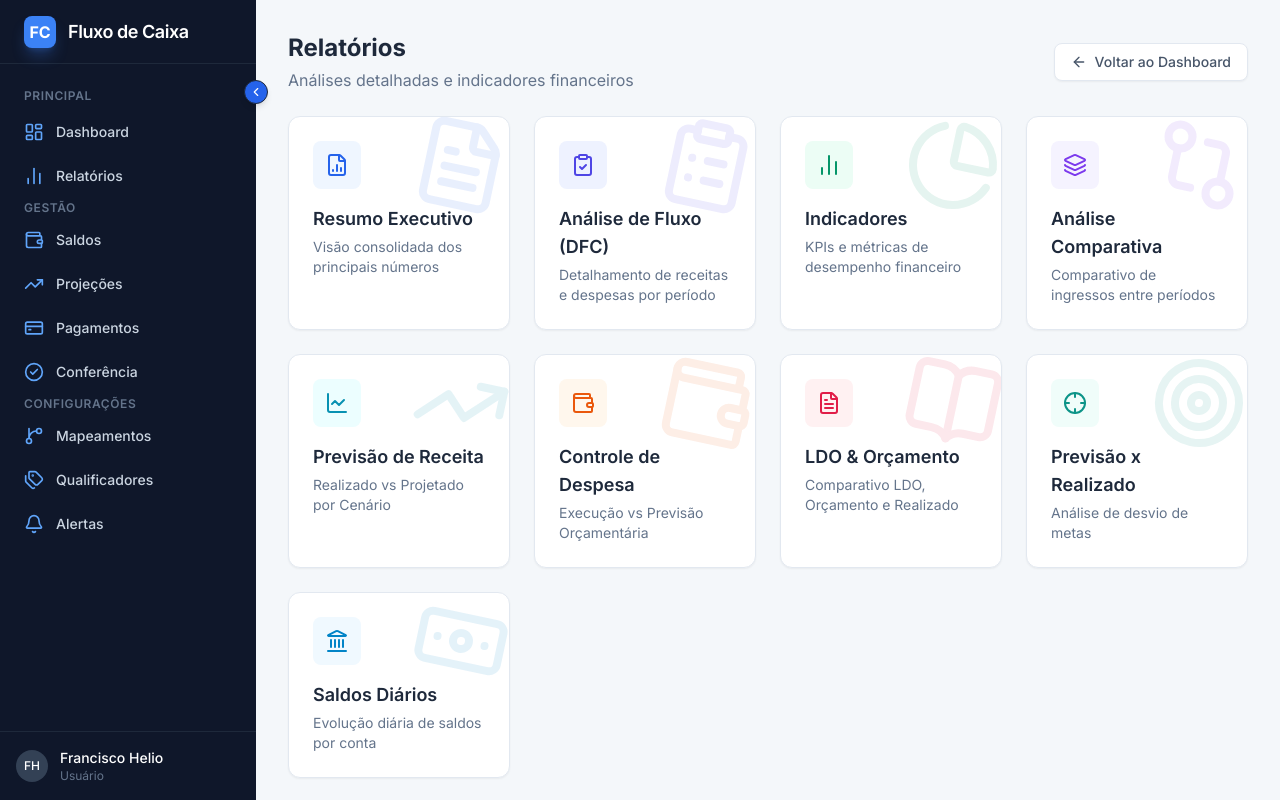
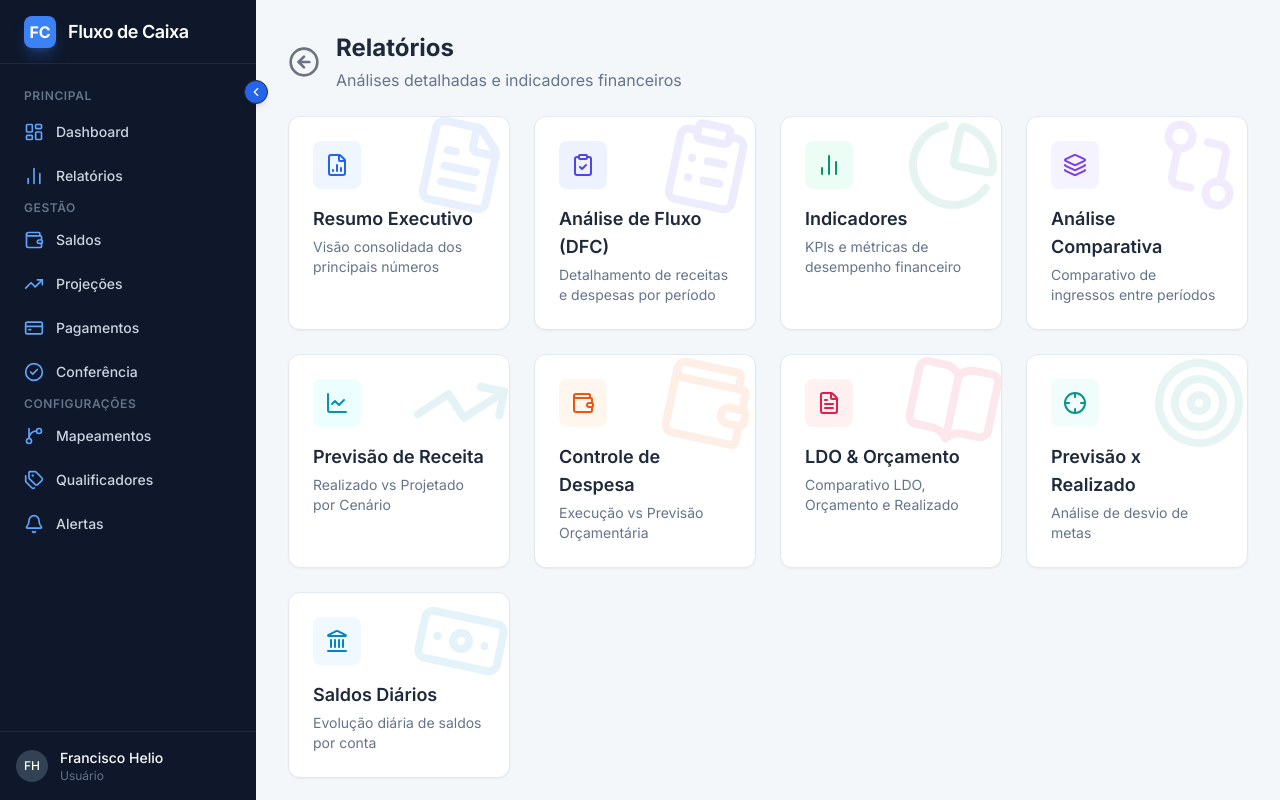
Before and after one commit to heliojunior1/FluxoDeCaixa, a FastAPI app: template templates/relatorios.html in a window 1280 px wide. Run offline with FastAPI, Linux system fonts and the light colour scheme; the template is opened without the code that fills it, so the values that code supplies are empty; parts of the project's set-up code (start-up, migrations or seed data) failed here and were passed over; some libraries are stand-ins or nearby versions.

Commit message:
Altera o volta de voltar para padronizar o comportamento

```diff
--- a/templates/relatorios.html
+++ b/templates/relatorios.html
@@ -3,16 +3,14 @@
 
 <div class="space-y-6">
     <!-- Header -->
-    <div class="flex items-center justify-between">
-        <div>
+    <div class="flex items-center mb-6">
+        <a href="{{ url_for('index') }}" class="text-gray-500 hover:text-gray-700">
+            <i data-lucide="arrow-left-circle" class="w-8 h-8"></i>
+        </a>
+        <div class="ml-4">
             <h2 class="text-2xl font-bold text-slate-800">Relatórios</h2>
             <p class="text-slate-500 mt-1">Análises detalhadas e indicadores financeiros</p>
         </div>
-        <a href="{{ url_for('index') }}"
-            class="flex items-center gap-2 text-sm font-medium text-slate-600 hover:text-blue-600 transition-colors bg-white px-4 py-2 rounded-lg border border-slate-200 shadow-sm hover:shadow-md">
-            <i data-lucide="arrow-left" class="w-4 h-4"></i>
-            Voltar ao Dashboard
-        </a>
     </div>
 
     <!-- Reports Grid -->
```
Also changed, not shown: templates/rel_previsao_realizado.html (+5 -7 lines).
